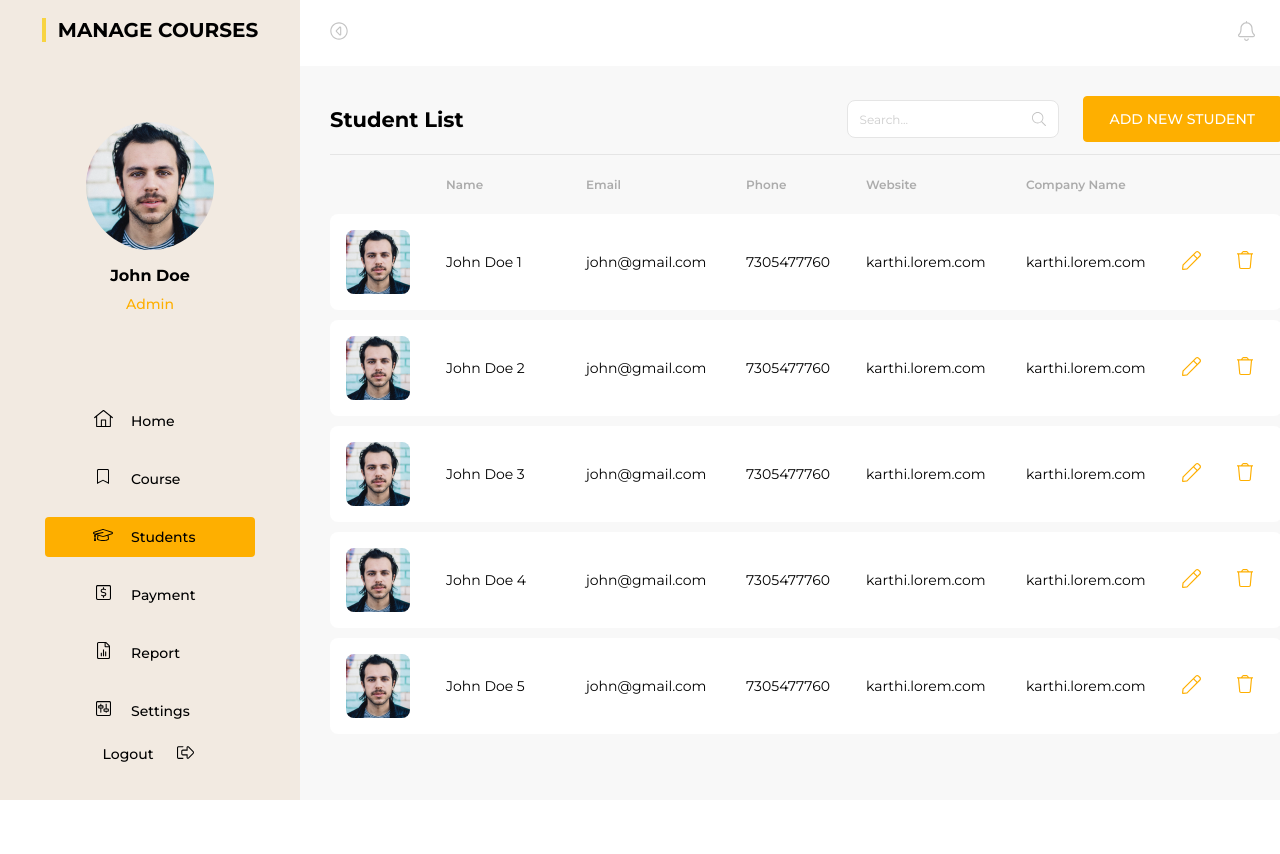
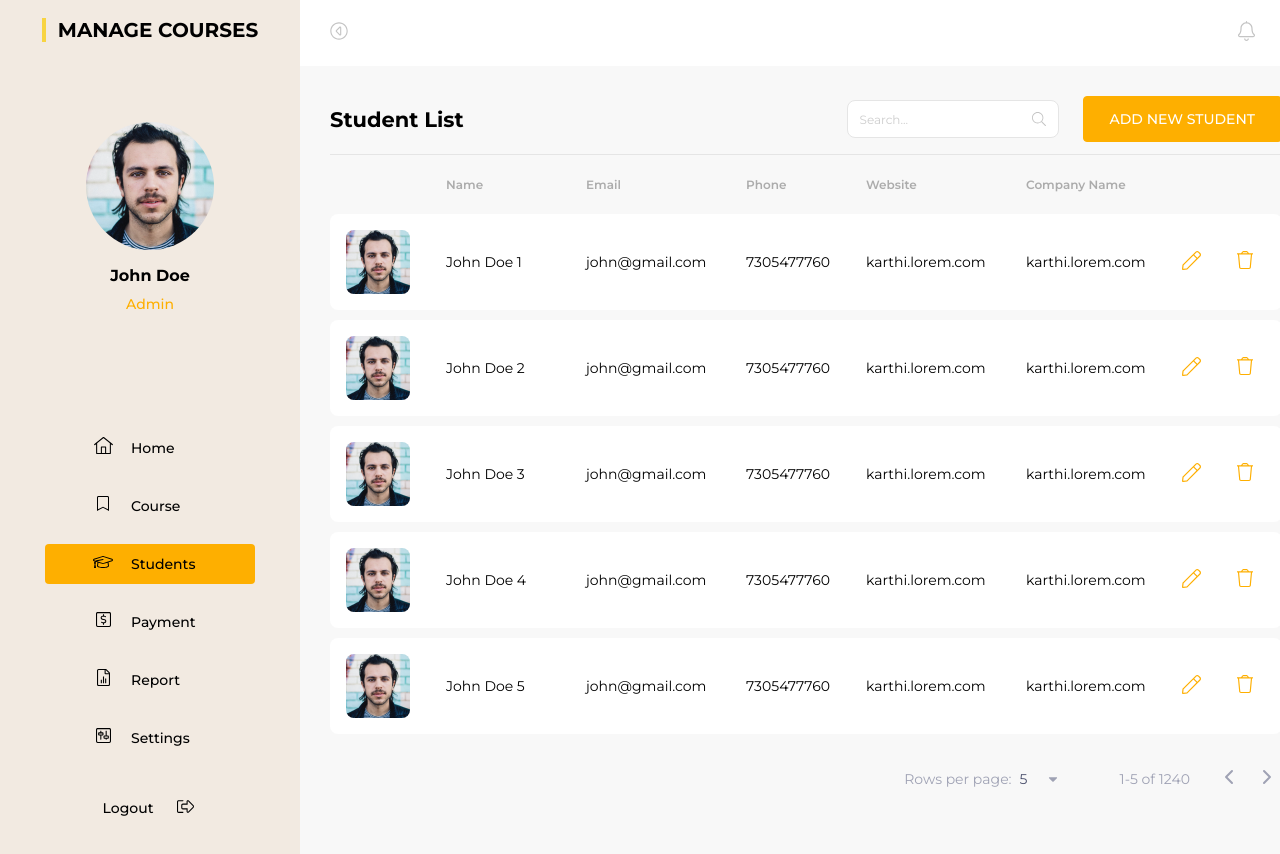
Before and after one commit to taskiranumut/manage-students, a Next.js app: page /dashboard/students in a window 1280 px wide. Shown: the top 854 px of the page. Before the commit the page ends 800 px from the top, so only its background shows below. Built offline with nearby package versions, Linux system fonts and the light colour scheme.

Commit message:
feat: add Pagination into dashboard students route

```diff
--- /dev/null
+++ b/src/features/Dashboard/Students/components/Footer/index.js
@@ -0,0 +1,7 @@
+import React from "react";
+import styles from "./styles.module.css";
+import Pagination from "@/components/Pagination";
+
+export default function Footer() {
+  return <Pagination />;
+}
--- a/src/features/Dashboard/Students/index.js
+++ b/src/features/Dashboard/Students/index.js
@@ -2,6 +2,7 @@ import React from "react";
 import styles from "./styles.module.css";
 import Header from "@/features/Dashboard/Students/components/Header";
 import Main from "@/features/Dashboard/Students/components/Main";
+import Footer from "@/features/Dashboard/Students/components/Footer";
 
 export default function Students() {
   return (
@@ -12,7 +13,9 @@ export default function Students() {
       <section className={styles.content}>
         <Main />
       </section>
-      <section className={styles.footer}></section>
+      <section className={styles.footer}>
+        <Footer />
+      </section>
     </>
   );
 }
```
Also changed, not shown: src/features/Dashboard/Students/components/Footer/styles.module.css (added).
